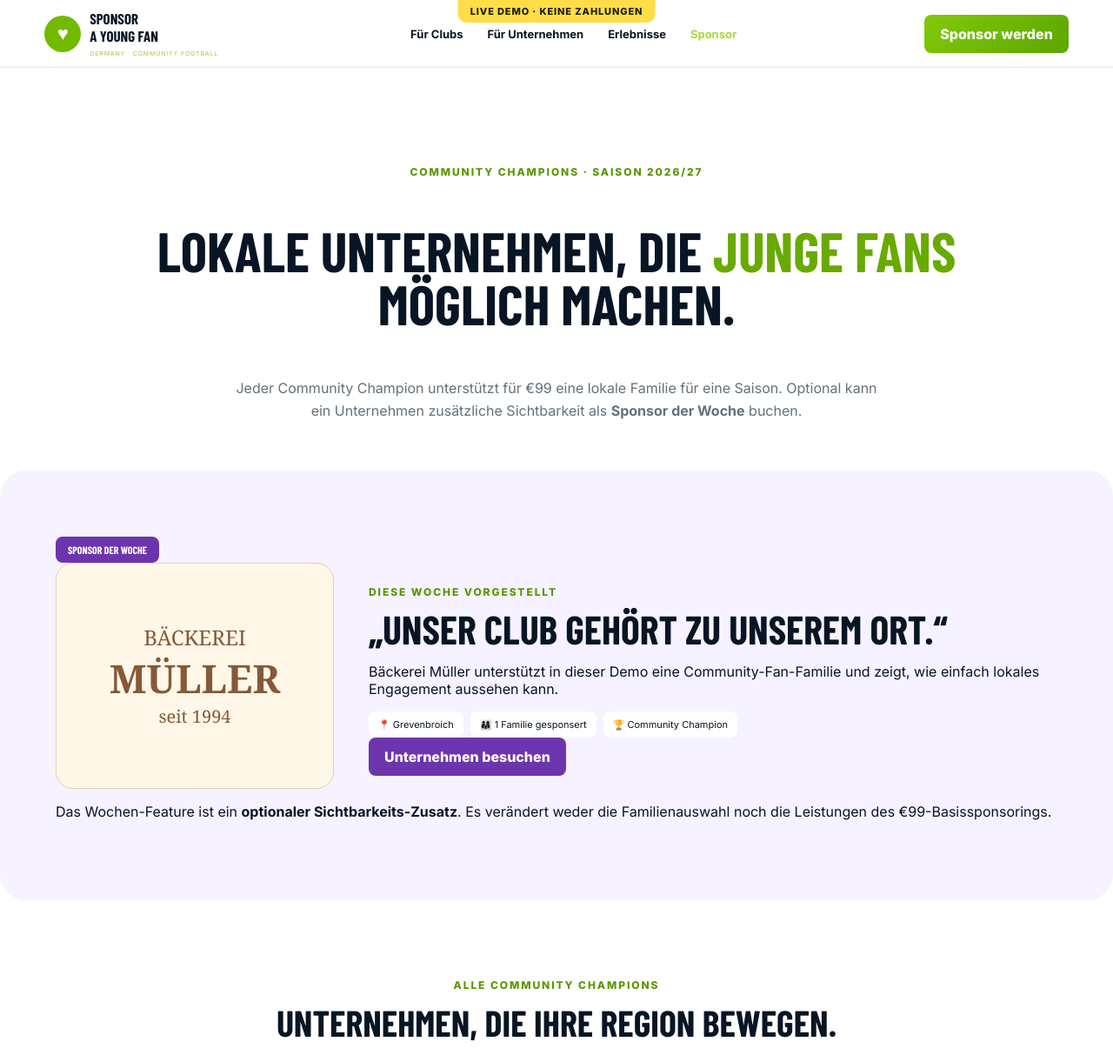
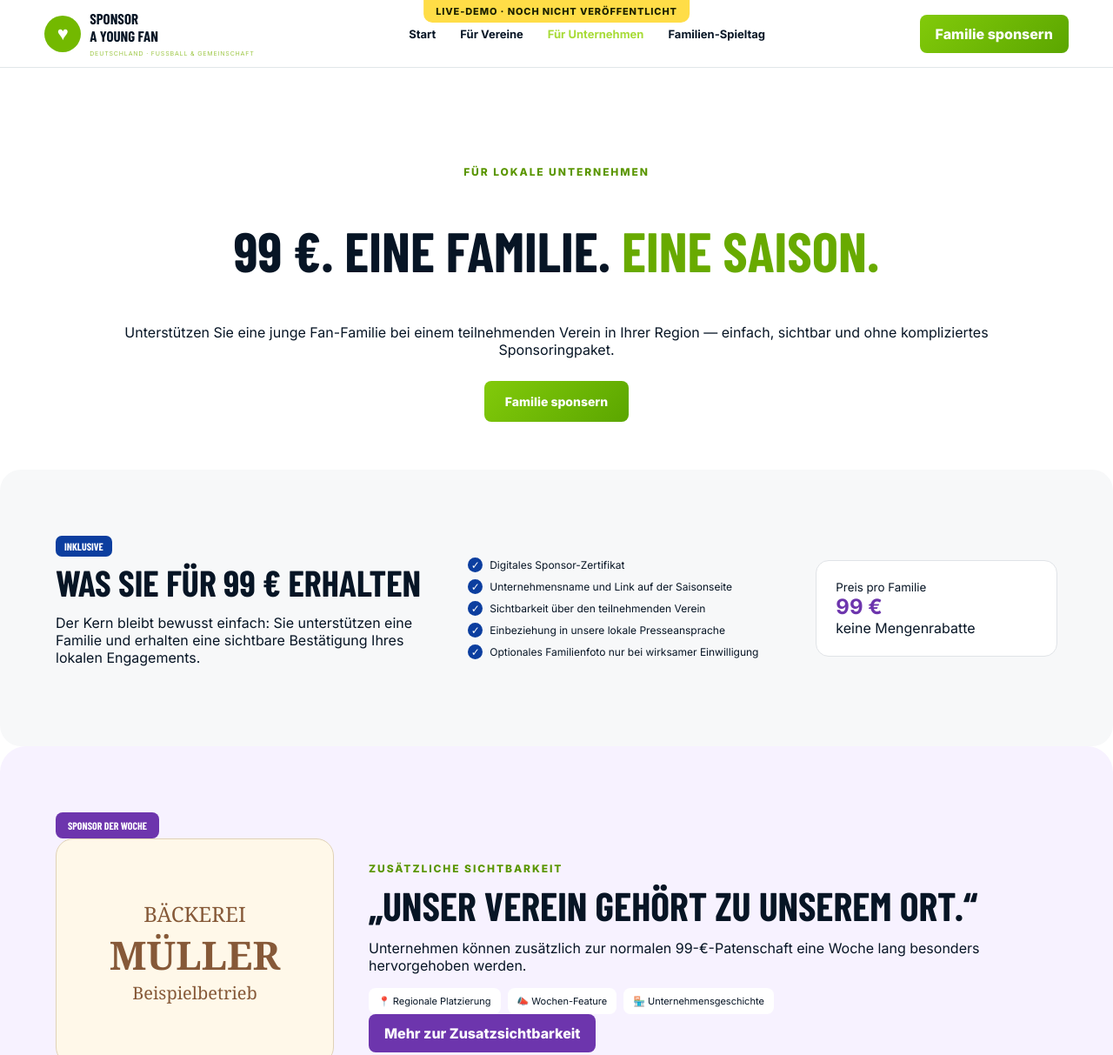
Before and after one commit to unikmo/football200, a plain HTML site: page sponsor/index.html in a window 1280 px wide. Shown: the top 1213 px of the page at 87% size. Drawn offline with nearby package versions, Linux system fonts and the light colour scheme; a web font is replaced by a local one.

Commit message:
Localize sponsor page for German businesses

```diff
--- a/sponsor/index.html
+++ b/sponsor/index.html
@@ -3,43 +3,50 @@
 <head>
   <meta charset="utf-8" />
   <meta name="viewport" content="width=device-width,initial-scale=1" />
-  <title>Sponsor-Seite — Sponsor a Young Fan</title>
-  <meta name="description" content="Community Champions und Sponsor der Woche — Sponsor a Young Fan Deutschland." />
+  <title>Für Unternehmen — Sponsor a Young Fan</title>
+  <meta name="description" content="Für 99 € eine lokale Familie für eine Saison unterstützen. Mit digitalem Zertifikat, Namensnennung und optionaler Zusatzsichtbarkeit." />
   <meta name="robots" content="noindex,nofollow" />
   <link rel="stylesheet" href="/styles.css" />
 </head>
 <body class="sponsor-page">
-  <div class="demo-ribbon">LIVE DEMO · KEINE ZAHLUNGEN</div>
+  <div class="demo-ribbon">LIVE-DEMO · NOCH NICHT VERÖFFENTLICHT</div>
   <header class="site-header light-header">
-    <a class="brand" href="/"><span class="brand-mark">♥</span><span><strong>SPONSOR<br>A YOUNG FAN</strong><small>GERMANY · COMMUNITY FOOTBALL</small></span></a>
-    <nav><a href="/#clubs">Für Clubs</a><a href="/#companies">Für Unternehmen</a><a href="/#experiences">Erlebnisse</a><a class="active" href="/sponsor/">Sponsor</a></nav>
-    <a class="btn btn-green" href="/#companies">Sponsor werden</a>
+    <a class="brand" href="/"><span class="brand-mark">♥</span><span><strong>SPONSOR<br>A YOUNG FAN</strong><small>DEUTSCHLAND · FUSSBALL & GEMEINSCHAFT</small></span></a>
+    <nav><a href="/">Start</a><a href="/#clubs">Für Vereine</a><a class="active" href="/sponsor/">Für Unternehmen</a><a href="/#experiences">Familien-Spieltag</a></nav>
+    <button class="btn btn-green" data-modal="sponsor">Familie sponsern</button>
   </header>
 
   <main>
     <section class="sponsor-hero">
-      <p class="eyebrow dark">Community Champions · Saison 2026/27</p>
-      <h1>Lokale Unternehmen, die <span>junge Fans</span> möglich machen.</h1>
-      <p>Jeder Community Champion unterstützt für €99 eine lokale Familie für eine Saison. Optional kann ein Unternehmen zusätzliche Sichtbarkeit als <strong>Sponsor der Woche</strong> buchen.</p>
+      <p class="eyebrow dark">Für lokale Unternehmen</p>
+      <h1>99 €. Eine Familie. <span>Eine Saison.</span></h1>
+      <p>Unterstützen Sie eine junge Fan-Familie bei einem teilnehmenden Verein in Ihrer Region — einfach, sichtbar und ohne kompliziertes Sponsoringpaket.</p>
+      <div style="margin-top:26px"><button class="btn btn-green btn-lg" data-modal="sponsor">Familie sponsern</button></div>
+    </section>
+
+    <section class="section feature-explain">
+      <div><span class="tag blue">Inklusive</span><h2>Was Sie für 99 € erhalten</h2><p>Der Kern bleibt bewusst einfach: Sie unterstützen eine Familie und erhalten eine sichtbare Bestätigung Ihres lokalen Engagements.</p></div>
+      <ul class="checks blue-checks"><li>Digitales Sponsor-Zertifikat</li><li>Unternehmensname und Link auf der Saisonseite</li><li>Sichtbarkeit über den teilnehmenden Verein</li><li>Einbeziehung in unsere lokale Presseansprache</li><li>Optionales Familienfoto nur bei wirksamer Einwilligung</li></ul>
+      <div class="price-test"><small>Preis pro Familie</small><strong>99 €</strong><span>keine Mengenrabatte</span></div>
     </section>
 
     <section class="section sponsor-week">
       <div class="sow-badge">SPONSOR DER WOCHE</div>
       <div class="sow-card">
-        <div class="sow-logo">BÄCKEREI<br><strong>MÜLLER</strong><small>seit 1994</small></div>
+        <div class="sow-logo">BÄCKEREI<br><strong>MÜLLER</strong><small>Beispielbetrieb</small></div>
         <div class="sow-copy">
-          <p class="eyebrow dark">Diese Woche vorgestellt</p>
-          <h2>„Unser Club gehört zu unserem Ort.“</h2>
-          <p>Bäckerei Müller unterstützt in dieser Demo eine Community-Fan-Familie und zeigt, wie einfach lokales Engagement aussehen kann.</p>
-          <div class="sow-meta"><span>📍 Grevenbroich</span><span>👨‍👩‍👧 1 Familie gesponsert</span><span>🏆 Community Champion</span></div>
-          <a class="btn btn-purple" href="#" onclick="return false;">Unternehmen besuchen</a>
+          <p class="eyebrow dark">Zusätzliche Sichtbarkeit</p>
+          <h2>„Unser Verein gehört zu unserem Ort.“</h2>
+          <p>Unternehmen können zusätzlich zur normalen 99-€-Patenschaft eine Woche lang besonders hervorgehoben werden.</p>
+          <div class="sow-meta"><span>📍 Regionale Platzierung</span><span>📣 Wochen-Feature</span><span>🏪 Unternehmensgeschichte</span></div>
+          <a class="btn btn-purple" href="#zusatzsichtbarkeit">Mehr zur Zusatzsichtbarkeit</a>
         </div>
       </div>
-      <p class="sow-note">Das Wochen-Feature ist ein <strong>optionaler Sichtbarkeits-Zusatz</strong>. Es verändert weder die Familienauswahl noch die Leistungen des €99-Basissponsorings.</p>
+      <p class="sow-note">Die Zusatzbuchung kauft <strong>nur mehr Sichtbarkeit</strong>. Sie verändert weder die Familienauswahl noch den Wert oder die Regeln der 99-€-Patenschaft.</p>
     </section>
 
     <section class="section">
-      <div class="section-heading center"><p class="eyebrow dark">Alle Community Champions</p><h2>Unternehmen, die ihre Region bewegen.</h2><p>Demo-Unternehmen zur Darstellung des Seitenkonzepts.</p></div>
+      <div class="section-heading center"><p class="eyebrow dark">Fan-Paten der Saison</p><h2>Lokale Unternehmen, die Familien Fußball ermöglichen.</h2><p>Beispielhafte Darstellung der späteren Vereins- und Saisonseite.</p></div>
       <div class="sponsor-grid">
         <article><div class="fake-logo">M</div><h3>Metzgerei Mertens</h3><p>Lebensmittel · Musterstadt</p><span>1 Familie</span></article>
         <article><div class="fake-logo">AS</div><h3>Auto Service Krämer</h3><p>Automobil · Musterstadt</p><span>2 Familien</span></article>
@@ -48,21 +55,24 @@
         <article><div class="fake-logo">B</div><h3>Bauunternehmen Beck</h3><p>Handwerk · Musterstadt</p><span>3 Familien</span></article>
         <article><div class="fake-logo">C</div><h3>Café Central</h3><p>Gastronomie · Musterstadt</p><span>1 Familie</span></article>
         <article><div class="fake-logo">E</div><h3>Elektro Ehlers</h3><p>Handwerk · Musterstadt</p><span>1 Familie</span></article>
-        <article class="join-card"><h3>Ihr Unternehmen?</h3><p>€99. Eine Familie. Eine Saison.</p><a class="btn btn-green" href="/#companies">Community Champion werden</a></article>
+        <article class="join-card"><h3>Ihr Unternehmen?</h3><p>99 €. Eine Familie. Eine Saison.</p><button class="btn btn-green" data-modal="sponsor">Jetzt Fan-Pate werden</button></article>
       </div>
     </section>
 
-    <section class="section feature-explain">
-      <div><span class="tag purple">Optional</span><h2>Sponsor der Woche</h2><p>Für Unternehmen, die über die normale Community-Champion-Präsenz hinaus zusätzliche Reichweite wünschen.</p></div>
-      <ul class="checks purple-checks"><li>Prominente Position auf dieser Seite</li><li>Homepage-Feature während der Woche</li><li>Social-Media-Feature</li><li>Kurze lokale Sponsor-Story</li></ul>
-      <div class="price-test"><small>Preis</small><strong>Wird pilotiert</strong><span>Kein Einfluss auf Familienauswahl</span></div>
+    <section id="zusatzsichtbarkeit" class="section feature-explain">
+      <div><span class="tag purple">Optional</span><h2>Sponsor der Woche</h2><p>Für Unternehmen, die neben ihrer Familien-Patenschaft zusätzliche lokale Reichweite wünschen.</p></div>
+      <ul class="checks purple-checks"><li>Prominente Position auf dieser Seite</li><li>Wochen-Feature auf der Startseite</li><li>Social-Media-Beitrag</li><li>Kurze lokale Unternehmensgeschichte</li></ul>
+      <div class="price-test"><small>Preis</small><strong>Wird im Pilot getestet</strong><span>separate Zusatzbuchung</span></div>
     </section>
   </main>
 
   <footer>
-    <div class="brand footer-brand"><span class="brand-mark">♥</span><span><strong>SPONSOR A YOUNG FAN</strong><small>Deutschland · Live Demo</small></span></div>
-    <div class="footer-links"><a href="/">Start</a><a href="/#clubs">Für Clubs</a><a href="/#companies">Für Unternehmen</a></div>
+    <div class="brand footer-brand"><span class="brand-mark">♥</span><span><strong>SPONSOR A YOUNG FAN</strong><small>DEUTSCHLAND · LIVE-DEMO</small></span></div>
+    <div class="footer-links"><a href="/">Start</a><a href="/#clubs">Für Vereine</a><a href="/sponsor/">Für Unternehmen</a></div>
     <p>Alle Firmennamen auf dieser Demo-Seite sind Platzhalter und keine tatsächlichen Sponsoren.</p>
   </footer>
+
+  <dialog id="demo-modal"><button class="modal-close" aria-label="Schließen">×</button><div id="modal-content"></div></dialog>
+  <script src="/script.js"></script>
 </body>
 </html>
```
